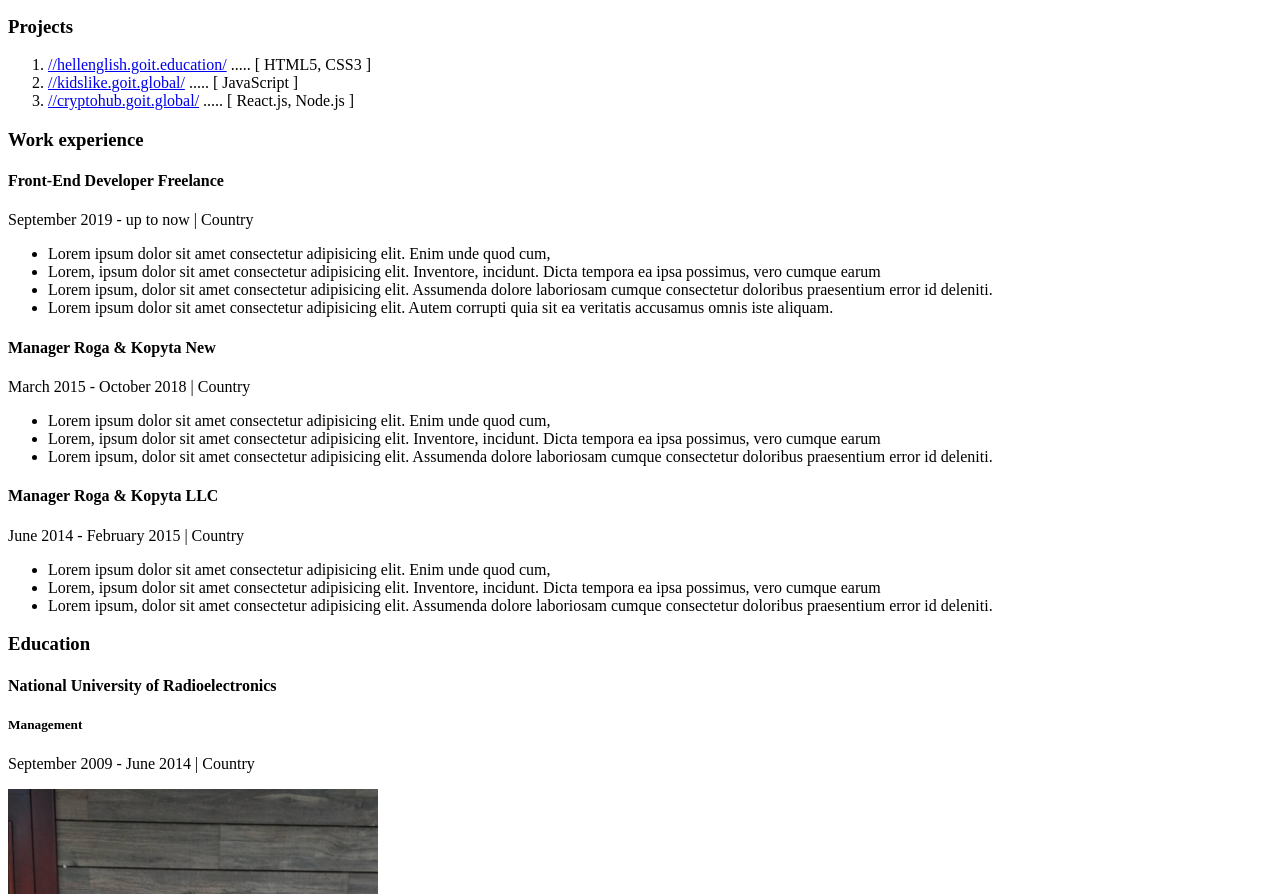
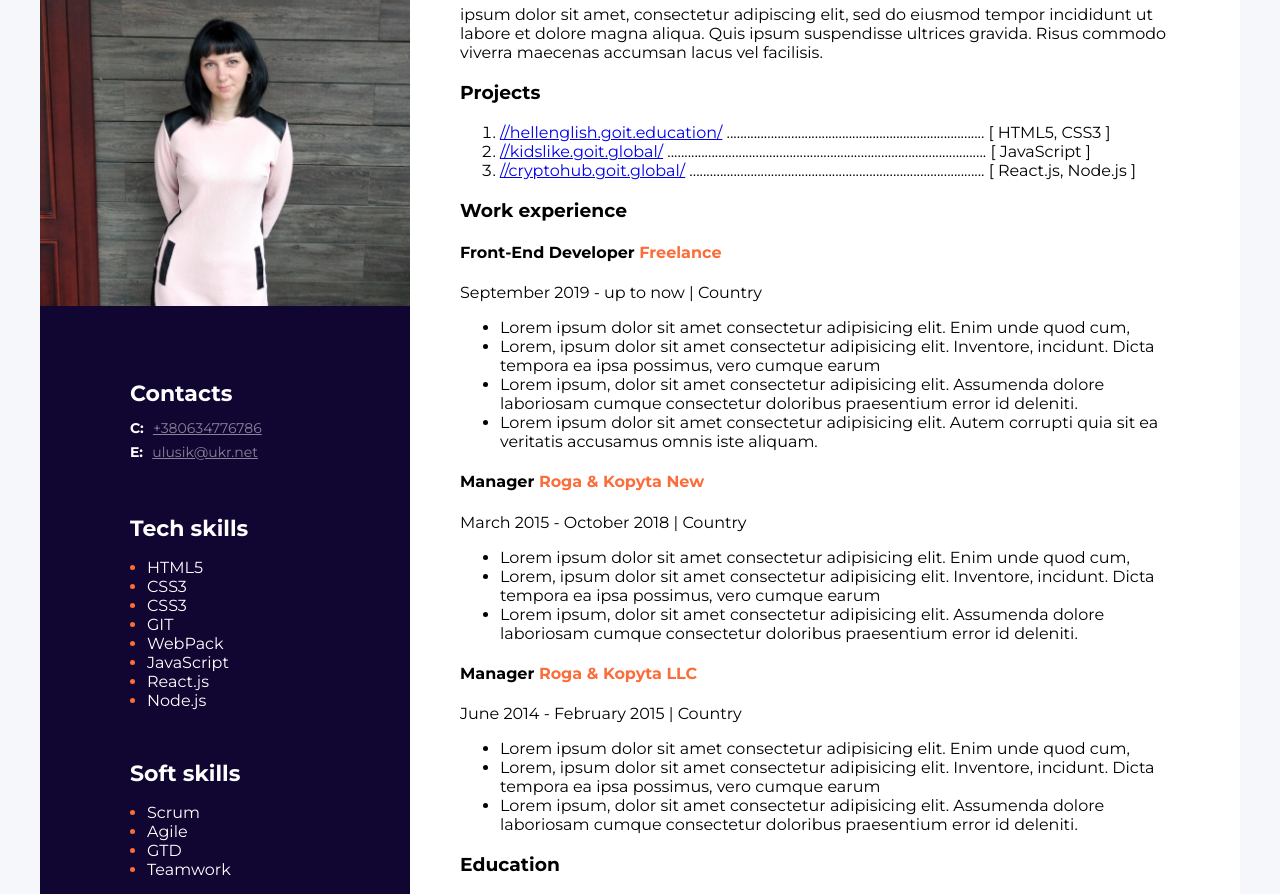
Before and after one commit to Julinkor/Resume-Gvozdetska, a plain HTML site: page index.html in a window 1280 px wide. Shown: the part 166-1060 px from the top of the page. Drawn offline with Linux system fonts and the light colour scheme.

Commit message:
add styles to sidebar

```diff
--- a/css/styles.css
+++ b/css/styles.css
@@ -0,0 +1,79 @@
+:root {
+  --accent-color: #fb6d3a;
+  --title-color: #000000;
+  --title-color-sidebar: #ffffff;
+  --main-color-text: #595959;
+  --background-color-sidebar: #100631;
+  --background-color-main-conteiner: #ffff;
+}
+body {
+  background-color: #f5f7fa;
+  font-family: 'Montserrat', sans-serif;
+}
+/* ----------------MAIN CONTEINER */
+.main-conteiner {
+  display: flex;
+  flex-direction: row-reverse;
+  width: 1200px;
+  background-color: var(--background-color-main-conteiner);
+  margin: 40px auto;
+}
+/* -------------MAIN CONTAINER SECTION */
+.right-part {
+  margin: 20px 50px 20px 50px;
+}
+.about-me-profession {
+  font-size: 700;
+  font-size: 14px;
+  color: var(--title-color);
+}
+.work-company {
+  color: var(--accent-color);
+}
+/* -------------------SIDE BAR SECTION */
+.side-bar {
+  padding: 40px 0px;
+  background-color: var(--background-color-sidebar);
+}
+.contacts-skills {
+  margin: 50px 0 0 40px;
+}
+.sidebar-title {
+  font-weight: 700;
+  font-size: 22px;
+  line-height: 1.23;
+  color: var(--title-color-sidebar);
+  margin-bottom: 10px;
+}
+/* ----------------CONTACTS SECTION */
+.contacts-section {
+  padding: 20px 50px;
+}
+.contact-type {
+  font-weight: 700;
+  font-size: 14px;
+  line-height: 1.71;
+  color: var(--title-color-sidebar);
+  margin-right: 5px;
+}
+.contact-link {
+  font-weight: 400;
+  font-size: 14px;
+  line-height: 1.71;
+  color: rgb(255, 255, 255, 0.5);
+}
+.contact-link:hover,
+.contact-link:focus {
+  font-size: 17px;
+  color: var(--accent-color);
+}
+/* ---------- SKILLS SECTION */
+.skills-list {
+  padding: 0 0 0 17px;
+}
+.skills-item {
+  color: var(--accent-color);
+}
+.item-text {
+  color: var(--title-color-sidebar);
+}
--- a/index.html
+++ b/index.html
@@ -5,15 +5,18 @@
     <meta http-equiv="X-UA-Compatible" content="IE=edge">
     <meta name="viewport" content="width=My, initial-scale=1.0">
     <title>Resume Gvozdetska</title>
+    <link rel="preconnect" href="https://fonts.gstatic.com">
+<link href="https://fonts.googleapis.com/css2?family=Montserrat:wght@400;700&display=swap" rel="stylesheet">
+    <link rel="stylesheet" href="css/styles.css">
     </head>
     <body>
         <!--MAIN CONTEINER-->
-            <div>
+            <div class="main-conteiner">
                 <!--MAIN CONTEINER SECTION-->
-            <div>
+            <div class="right-part">
             <!-- ABOUT ME SECTION-->
-            <div>
-            <h2>Front-End Developer</h2>
+            <div class="about-me-section">
+            <h2 class="about-me-profession">Front-End Developer</h2>
             <h1>Yuliya Gvozdetska</h1>
                 <p> ipsum dolor sit amet, consectetur adipiscing elit, sed do eiusmod tempor incididunt ut labore et dolore magna
             aliqua.
@@ -21,31 +24,32 @@
             Risus commodo viverra maecenas accumsan lacus vel facilisis.</p>
             </div>
             <!--MY PROJECTS SECTION-->
-            <div>
+            <div class="my-projects-section">
             <h3>Projects</h3>
             <ol>
                 <li>
                     <a href="http://hellenglish.goit.education">//hellenglish.goit.education/</a>
-                    <span>.....</span>
+                    <span>............................................................................</span>
                     <span>[ HTML5, CSS3 ]</span>
                 </li>
                 <li>
                     <a href="http://kidslike.goit.global">//kidslike.goit.global/</a>
-                    <span>.....</span>
+                    <span>..............................................................................................</span>
                     <span>[ JavaScript ]</span>
                 </li>
                 <li>
                     <a href="http://cryptohub.goit.global">//cryptohub.goit.global/</a>
-                    <span>.....</span>
+                    <span>.......................................................................................</span>
                     <span>[ React.js, Node.js ]</span>
                 </li>
             </ol>
             </div>
             <!--WORK EXPERIENCE SECTION-->
-            <div>
+            <div class="my-work-experience">
+                <div>
                 <h3>Work experience</h3>
                 <!--COMPANY 3-->
-                <h4>Front-End Developer Freelance</h4>
+                <h4>Front-End Developer <span class="work-company">Freelance</span></h4>
                 <p>September 2019 - up to now | Country</p>
                 <ul>
                     <li>Lorem ipsum dolor sit amet consectetur adipisicing elit. Enim unde quod cum, </li>
@@ -53,10 +57,11 @@
                     <li>Lorem ipsum, dolor sit amet consectetur adipisicing elit. Assumenda dolore laboriosam cumque consectetur doloribus praesentium error id deleniti. </li>
                     <li>Lorem ipsum dolor sit amet consectetur adipisicing elit. Autem corrupti quia sit ea veritatis accusamus omnis iste aliquam. </li>
                 </ul>
-            </div>
+                </div>
+
             <div>
                 <!--COMPANY 2-->
-                <h4>Manager Roga & Kopyta New</h4>
+                <h4>Manager <span class="work-company">Roga & Kopyta New</span></h4>
                 <p>March 2015 - October 2018 | Country</p>
                 <ul>
                     <li>Lorem ipsum dolor sit amet consectetur adipisicing elit. Enim unde quod cum, </li>
@@ -68,7 +73,7 @@
             </div>
             <div>
                 <!--COMPANY 1-->
-                <h4>Manager Roga & Kopyta LLC</h4>
+                <h4>Manager <span class="work-company">Roga & Kopyta LLC</span></h4>
                 <p>June 2014 - February 2015 | Country</p>
                 <ul>
                     <li>Lorem ipsum dolor sit amet consectetur adipisicing elit. Enim unde quod cum, </li>
@@ -79,54 +84,58 @@
                         doloribus praesentium error id deleniti. </li>
                 </ul>
             </div>
+            </div>
             <!--EUCATION-->
-            <div>
+            <div class="my-education">
                 <h3>Education</h3>
-                <h4>National University of Radioelectronics</h4>
+                <h4><span class="work-company">National University of Radioelectronics</span></h4>
                 <h5>Management</h5>
                 <p>September 2009 - June 2014 | Country</p>
             </div>
             </div>
-        </div>
+
         <!--SIDE BAR-->
-    <aside>
-        <img src="/Resume-Gvozdetska/images/photo.jpg" width="370" alt="My photo">
+    <aside class="side-bar">
+        <img src="/images/photo.jpg " width="370" alt="My photo">
         <!--CONTACTS SECTION-->
-        <div>
-            <h3>Contacts</h3>
+        <div class="contacts-section">
+        <div class="contacts-skills">
+            <h3 class="sidebar-title">Contacts</h3>
             <div>
-            <span>C:</span>
-            <a href="tel:+380634776786">+380634776786</a>
+            <span class="contact-type">C:</span>
+            <a class="contact-link" href="tel:+380634776786">+380634776786</a>
             </div>
             <div>
-            <span>M:</span>
-            <a href="mailto:ulusik@ukr.net">ulusik@ukr.net</a>
+            <span class="contact-type">E:</span>
+            <a class="contact-link" href="mailto:ulusik@ukr.net">ulusik@ukr.net</a>
             </div>
         </div>
         <!--TECH SKILLS SECTION-->
-        <div>
-            <h3>Tech skills</h3>
-            <ul>
-            <li>HTML5</li>
-            <li>CSS3</li>
-            <li>CSS3</li>
-            <li>GIT</li>
-            <li>WebPack</li>
-            <li>JavaScript</li>
-            <li>React.js</li>
-            <li>Node.js</li>
+        <div class="contacts-skills">
+            <h3 class="sidebar-title">Tech skills</h3>
+            <ul class="skills-list">
+            <li class="skills-item"><span class="item-text">HTML5</span></li>
+            <li class="skills-item"><span class="item-text">CSS3</span></li>
+            <li class="skills-item"><span class="item-text">CSS3</span></li>
+            <li class="skills-item"><span class="item-text">GIT</span></li>
+            <li class="skills-item"><span class="item-text">WebPack</span></li>
+            <li class="skills-item"><span class="item-text">JavaScript</span></li>
+            <li class="skills-item"><span class="item-text">React.js</span></li>
+            <li class="skills-item"><span class="item-text">Node.js</span></li>
             </ul>
         </div>
         <!--SOFT SKILLS SECTION-->
-        <div>
-            <h3>Tech skills</h3>
-            <ul>
-            <li>Scrum</li>
-            <li>Agile</li>
-            <li>GTD</li>
-            <li>Teamwork</li>
+        <div class="contacts-skills">
+            <h3 class="sidebar-title">Soft skills</h3>
+            <ul class="skills-list">
+            <li class="skills-item"><span class="item-text">Scrum</span></li>
+            <li class="skills-item"><span class="item-text">Agile</span></li>
+            <li class="skills-item"><span class="item-text">GTD</span></li>
+            <li class="skills-item"><span class="item-text">Teamwork</span></li>
             </ul>
         </div>
+        </div>
     </aside>
+    </div>
 </body>
 </html>
```
